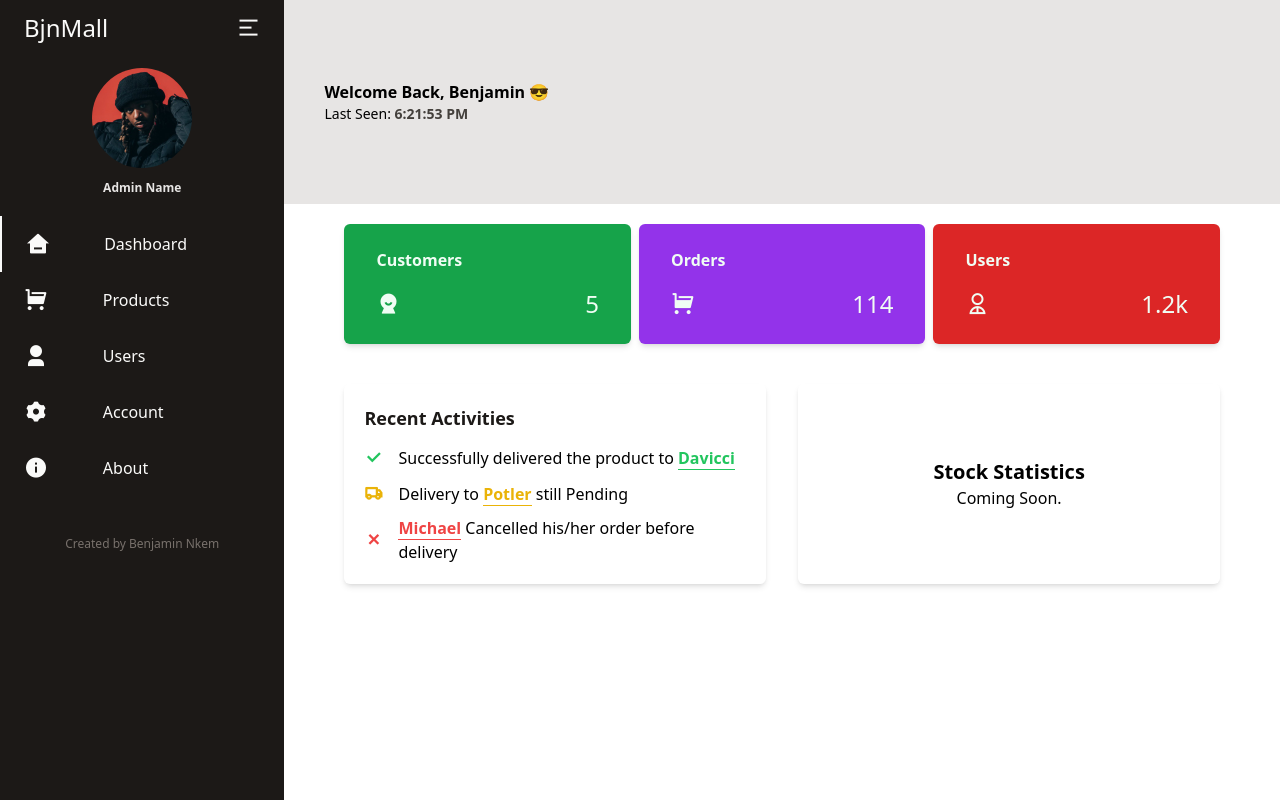
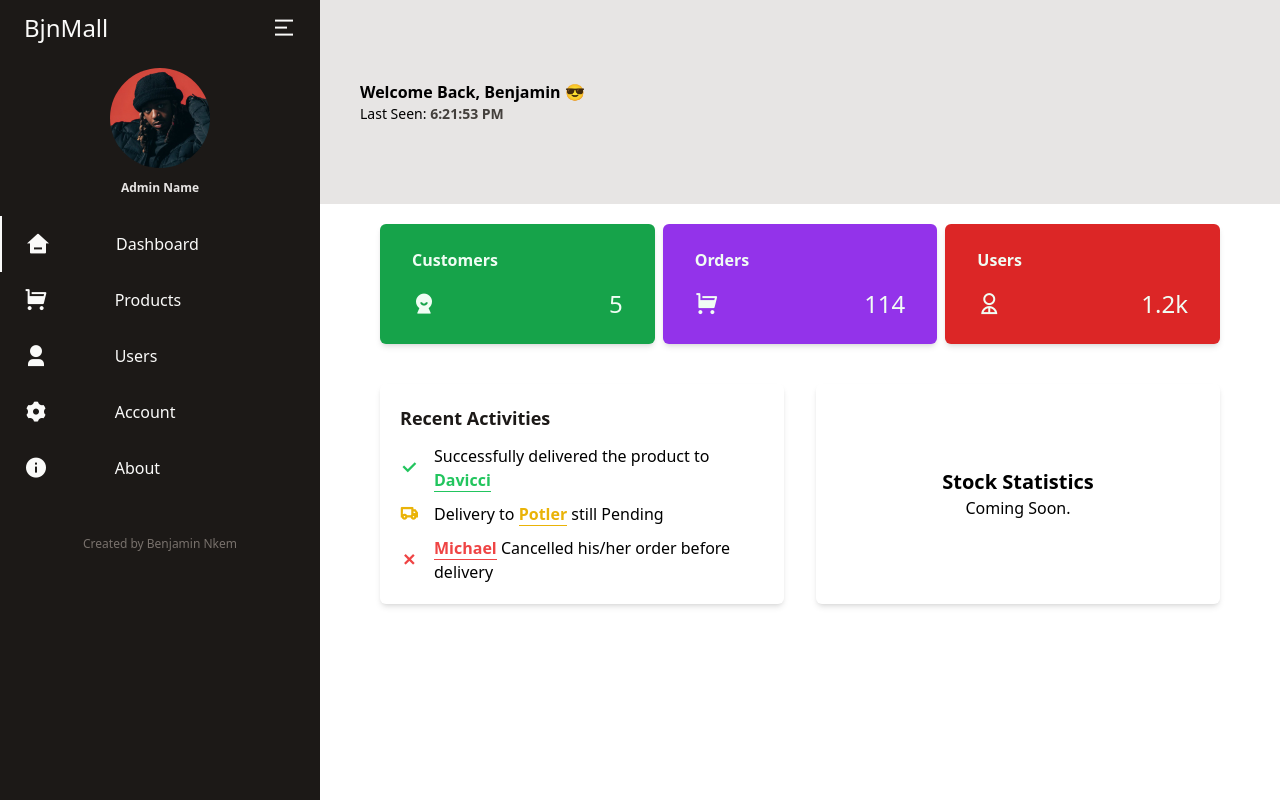
Before and after one commit to benjaminnkem/bjn-mall, a Next.js app: page /dashboard in a window 1280 px wide. Built offline with nearby package versions, Linux system fonts and the light colour scheme.

Commit message:
Fixed sidebar problem, and animated the solution

```diff
--- /dev/null
+++ b/app/SidebarLinks.js
@@ -0,0 +1,43 @@
+"use client";
+import Link from "next/link";
+
+const SideBarLinks = () => {
+  return (
+    <>
+      <div className="mt-5">
+        <Link href="/dashboard">
+          <div className="grid grid-cols-3 hover:shadow-md items-center px-6 duration-200 hover:bg-stone-800 dark:hover:bg-stone-700 py-3 select-none border-l-2 border-stone-50">
+            <i className="ri-home-3-fill text-2xl"></i>
+            <p className="hidden md:inline-block">Dashboard</p>
+          </div>
+        </Link>
+        <Link href="/dashboard/products">
+          <div className="grid grid-cols-3 hover:shadow-md items-center px-6 duration-200 hover:bg-stone-800 dark:hover:bg-stone-700 py-3 select-none border-stone-50">
+            <i className="ri-shopping-cart-fill text-2xl"></i>
+            <p className="hidden md:inline-block">Products</p>
+          </div>
+        </Link>
+        <Link href="/dashboard/users">
+          <div className="grid grid-cols-3 hover:shadow-md items-center px-6 duration-200 hover:bg-stone-800 dark:hover:bg-stone-700 py-3 select-none border-stone-50">
+            <i className="ri-user-3-fill text-2xl"></i>
+            <p className="hidden md:inline-block">Users</p>
+          </div>
+        </Link>
+        <Link href="/dashboard/settings">
+          <div className="grid grid-cols-3 hover:shadow-md items-center px-6 duration-200 hover:bg-stone-800 dark:hover:bg-stone-700 py-3 select-none border-stone-50">
+            <i className="ri-settings-3-fill text-2xl"></i>
+            <p className="hidden md:inline-block">Account</p>
+          </div>
+        </Link>
+        <Link href="#">
+          <div className="grid grid-cols-3 hover:shadow-md items-center px-6 duration-200 hover:bg-stone-800 dark:hover:bg-stone-700 py-3 select-none border-stone-50">
+            <i className="ri-information-fill text-2xl"></i>
+            <p className="hidden md:inline-block">About</p>
+          </div>
+        </Link>
+      </div>
+    </>
+  );
+};
+
+export default SideBarLinks;
--- a/app/dashboard/layout.js
+++ b/app/dashboard/layout.js
@@ -2,6 +2,7 @@ import Image from "next/image";
 import "./dashboard.css";
 import "remixicon/fonts/remixicon.css";
 import Link from "next/link";
+import SideBarLinks from "../sidebarLinks";
 
 export const metadata = {
   title: "Dashboard",
@@ -11,9 +12,8 @@ export const metadata = {
 export default function DashboardLayout({ children }) {
   return (
     <>
-      <div id="dash-body" className="grid h-full">
-        <div className="h-full">
-          <aside className="overflow-x-hidden bg-stone-900 dark:bg-stone-800 text-stone-50 h-screen relative">
+      <div className="grid h-full">
+        <aside className="overflow-x-hidden bg-stone-900 dark:bg-stone-800 text-stone-50 h-full fixed lg:w-[320px] md:w-[280px] w-[80px] duration-200">
           <div className="px-6">
             <div className="flex items-center justify-between py-3">
               <h1 className="text-2xl hidden sm:inline-block">BjnMall</h1>
@@ -33,45 +33,13 @@ export default function DashboardLayout({ children }) {
               <p className="text-stone-200 text-xs font-semibold mt-3">Admin Name</p>
             </div>
           </div>
-            <div className="mt-5">
-              <Link href="/dashboard">
-                <div className="grid grid-cols-3 hover:shadow-md items-center px-6 duration-200 hover:bg-stone-800 py-3 select-none border-l-2 border-stone-50">
-                  <i className="ri-home-3-fill text-2xl"></i>
-                  <p className="hidden sm:inline-block">Dashboard</p>
-                </div>
-              </Link>
-              <Link href="/dashboard/products">
-                <div className="grid grid-cols-3 hover:shadow-md items-center px-6 duration-200 hover:bg-stone-800 py-3 select-none border-stone-50">
-                  <i className="ri-shopping-cart-fill text-2xl"></i>
-                  <p className="hidden sm:inline-block">Products</p>
-                </div>
-              </Link>
-              <Link href="/dashboard/users">
-                <div className="grid grid-cols-3 hover:shadow-md items-center px-6 duration-200 hover:bg-stone-800 py-3 select-none border-stone-50">
-                  <i className="ri-user-3-fill text-2xl"></i>
-                  <p className="hidden sm:inline-block">Users</p>
-                </div>
-              </Link>
-              <Link href="/dashboard/settings">
-                <div className="grid grid-cols-3 hover:shadow-md items-center px-6 duration-200 hover:bg-stone-800 py-3 select-none border-stone-50">
-                  <i className="ri-settings-3-fill text-2xl"></i>
-                  <p className="hidden sm:inline-block">Account</p>
-                </div>
-              </Link>
-              <Link href="#">
-                <div className="grid grid-cols-3 hover:shadow-md items-center px-6 duration-200 hover:bg-stone-800 py-3 select-none border-stone-50">
-                  <i className="ri-information-fill text-2xl"></i>
-                  <p className="hidden sm:inline-block">About</p>
-                </div>
-              </Link>
-            </div>
+          <SideBarLinks />
           <div className="sticky bottom-2 mt-10 text-center">
             <p className="text-xs text-stone-500 bottom-3 left-1/2 right-1/2">Created by Benjamin Nkem</p>
           </div>
         </aside>
-        </div>
 
-        {children}
+        <div className="dark:bg-stone-950 lg:ml-[320px] md:ml-[280px] ml-[80px] duration-200">{children}</div>
       </div>
     </>
   );
--- a/app/dashboard/page.js
+++ b/app/dashboard/page.js
@@ -2,11 +2,11 @@ export default function DashboardHome() {
   const username = "Benjamin";
   return (
     <>
-      <div className="dark:bg-stone-950">
       <div className="py-20 px-10 bg-stone-200 dark:bg-stone-900">
         <h2 className="font-semibold">Welcome Back, {username} 😎</h2>
         <p className="text-sm">
-            Last Seen: <span className="font-semibold text-stone-700 dark:text-stone-200">{new Date().toLocaleTimeString()}</span>
+          Last Seen:{" "}
+          <span className="font-semibold text-stone-700 dark:text-stone-200">{new Date().toLocaleTimeString()}</span>
         </p>
       </div>
 
@@ -49,9 +49,7 @@ export default function DashboardHome() {
                 <i className="ri-check-fill font-bold text-green-500 text-lg"></i>
                 <p>
                   Successfully delivered the product to{" "}
-                    <span className="text-green-500 font-semibold border-b border-green-500 cursor-pointer">
-                      Davicci
-                    </span>
+                  <span className="text-green-500 font-semibold border-b border-green-500 cursor-pointer">Davicci</span>
                 </p>
               </div>
               <div className="flex items-center space-x-4">
@@ -81,7 +79,6 @@ export default function DashboardHome() {
 
         <div className="h-20"></div>
       </div>
-      </div>
     </>
   );
 }
```
Lines whose indentation alone changed are shown as unchanged.
